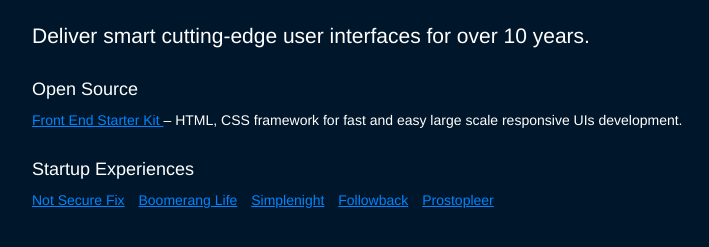
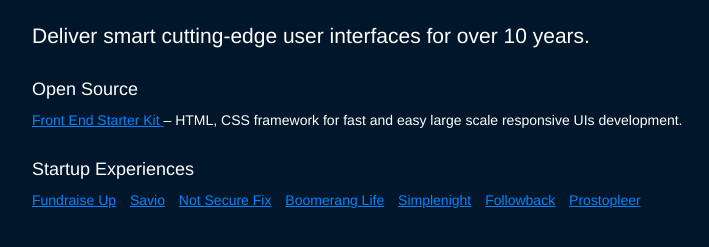
Before and after one commit to forbrace/forbrace.github.io, a plain HTML site: page index.html in a window 1280 px wide. Shown: the part 361-608 px from the top of the page, without its empty margins (38-747 px from the left). Drawn offline with nearby package versions, Linux system fonts and the light colour scheme.

Commit message:
new projects added

```diff
--- a/index.html
+++ b/index.html
@@ -171,6 +171,12 @@
 
                         <ul class="list-inline">
                             <li>
+                                <a href="//fundraiseup.com">Fundraise Up</a>
+                            </li>
+                            <li>
+                                <a href="//savio.pro">Savio</a>
+                            </li>
+                            <li>
                                 <a href="//notsecurefix.com">Not Secure Fix</a>
                             </li>
                             <!-- <li>
```
